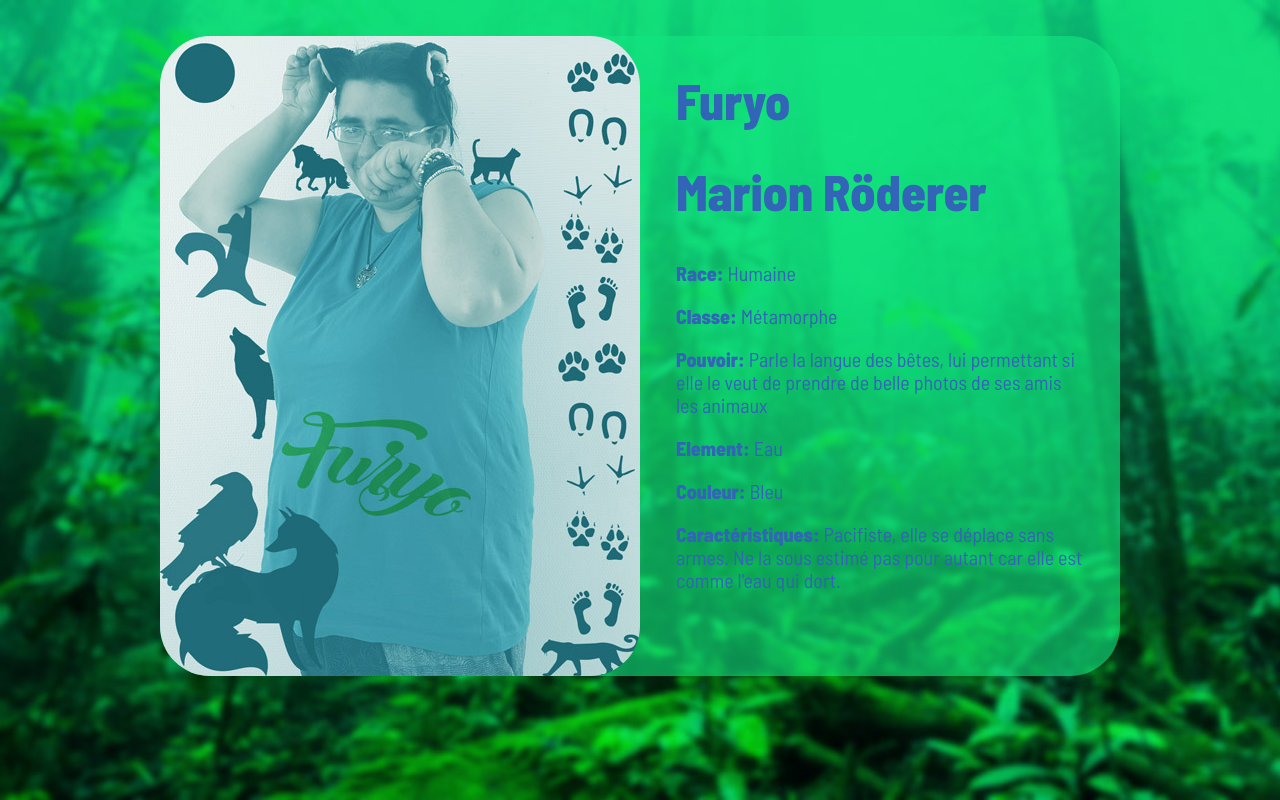
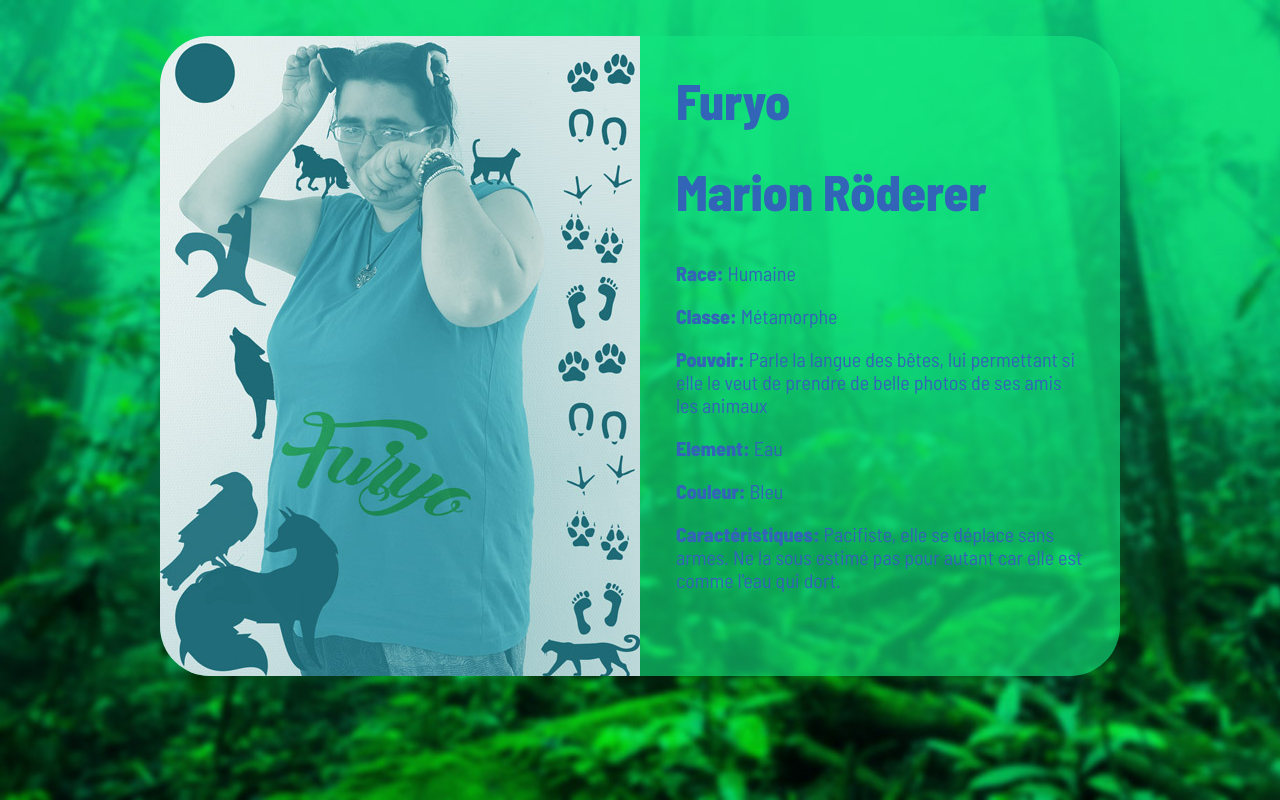
Before and after one commit to roderermarion/roderermarion.github.io, a plain HTML site: page index.html in a window 1280 px wide. Drawn offline with Linux system fonts and the light colour scheme.

Commit message:
Modif photo

```diff
--- a/styles/styles.css
+++ b/styles/styles.css
@@ -29,7 +29,9 @@ body {
 .hero-image img {
     max-width: 100%;
     height: auto;
-    border-radius: 50px;
+    border-top-left-radius: 50px ;
+    border-bottom-left-radius: 50px;
+
 }
 
 /* Contenu */
```
